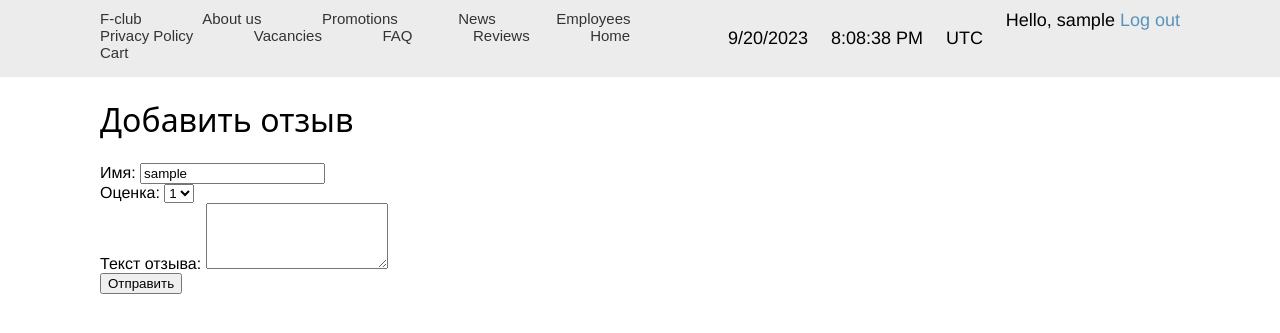
After one commit to SergeyBrykulskii/MDTweb, a Django app: page /add_review/ in a window 1280 px wide. The commit adds this page. Shown: the top 333 px of the page. Run offline with Django 4.2, Linux system fonts and the light colour scheme; the visitor is signed in with stand-in values (Sample User, id 1).

Commit message:
Добавлен шаблон страницы просмотра и добавления отзывов

```diff
--- a/FitnessClub/FitnessClub/settings.py
+++ b/FitnessClub/FitnessClub/settings.py
@@ -121,6 +121,7 @@ USE_TZ = True
 # https://docs.djangoproject.com/en/4.2/howto/static-files/
 
 STATIC_URL = '/static/'
+LOGIN_URL = '/login/login'
 #STATIC_ROOT = path.join(BASE_DIR,'static')
 STATICFILES_DIRS = [path.join(BASE_DIR, 'static')]
 
--- a/FitnessClub/fitnessclub_core/templates/base.html
+++ b/FitnessClub/fitnessclub_core/templates/base.html
@@ -20,6 +20,7 @@
             <a href="/privacy_policy" class="logo">Privacy Policy</a>
             <a href="/vacancies" class="logo">Vacancies</a>
             <a href="/faq" class="logo">FAQ</a>
+            <a href="/review_list" class="logo">Reviews</a>
             <a href="/" class="logo">Home</a>
             <a href="/cart" class="logo">Cart</a>
         </nav>
--- /dev/null
+++ b/FitnessClub/fitnessclub_core/templates/fitnessclub_core/add_review.html
@@ -0,0 +1,33 @@
+{% extends "base.html" %}
+{% load static %}
+
+{% block title %}
+Добавить отзыв
+{% endblock %}
+
+{% block content %}
+    <h1>Добавить отзыв</h1>
+
+    <form method="post">
+        {% csrf_token %}
+        <div class="form-group">
+            <label for="name">Имя:</label>
+            <input type="text" id="name" name="name" value="{{ user.username }}" required>
+        </div>
+        <div class="form-group">
+            <label for="rating">Оценка:</label>
+            <select id="rating" name="rating" required>
+                <option value="1">1</option>
+                <option value="2">2</option>
+                <option value="3">3</option>
+                <option value="4">4</option>
+                <option value="5">5</option>
+            </select>
+        </div>
+        <div class="form-group">
+            <label for="text">Текст отзыва:</label>
+            <textarea id="text" name="text" rows="4" required></textarea>
+        </div>
+        <button type="submit" class="btn btn-primary">Отправить</button>
+    </form>
+{% endblock %}
--- a/FitnessClub/fitnessclub_core/templates/fitnessclub_core/faq.html
+++ b/FitnessClub/fitnessclub_core/templates/fitnessclub_core/faq.html
@@ -2,7 +2,7 @@
 {% load static %}
 
 {% block title %}
-<title>Словарь терминов и понятий</title>
+Словарь терминов и понятий
 {% endblock %}
 
 {% block content %}
--- a/FitnessClub/fitnessclub_core/urls.py
+++ b/FitnessClub/fitnessclub_core/urls.py
@@ -18,5 +18,7 @@ urlpatterns = [
     path('employees/', views.employee_list, name='employee_list'),
     path('privacy_policy/', views.privacy_policy, name='privacy_policy'),
     path('vacancies/', views.vacancies, name='vacancies'),
-    path('faq/', views.faq, name='faq')
+    path('faq/', views.faq, name='faq'),
+    path('review_list/', views.review_list, name='review_list'),
+    path('add_review/', views.add_review, name='add_review'),
 ]
--- a/FitnessClub/fitnessclub_core/views.py
+++ b/FitnessClub/fitnessclub_core/views.py
@@ -1,6 +1,7 @@
 from django.shortcuts import render, redirect, get_object_or_404
 from django.http import HttpResponse, HttpResponseNotFound
 from django.core.exceptions import PermissionDenied
+from django.contrib.auth.decorators import login_required
 from .models import Gym, GymMembership, News, Schedule, GroupClass
 from .forms import GymMembershipForm, GroupClassForm
 from cart.forms import AddGroupClassForm
@@ -120,3 +121,10 @@ def vacancies(request):
 
 def faq(request):
     return render(request, 'fitnessclub_core/faq.html')
+
+def review_list(request):
+    return render(request, 'fitnessclub_core/review_list.html')
+
+@login_required
+def add_review(request):
+    return render(request, 'fitnessclub_core/add_review.html')
```
Also changed, not shown: FitnessClub/fitnessclub_core/templates/fitnessclub_core/review_list.html (added, +25 -0 lines).
